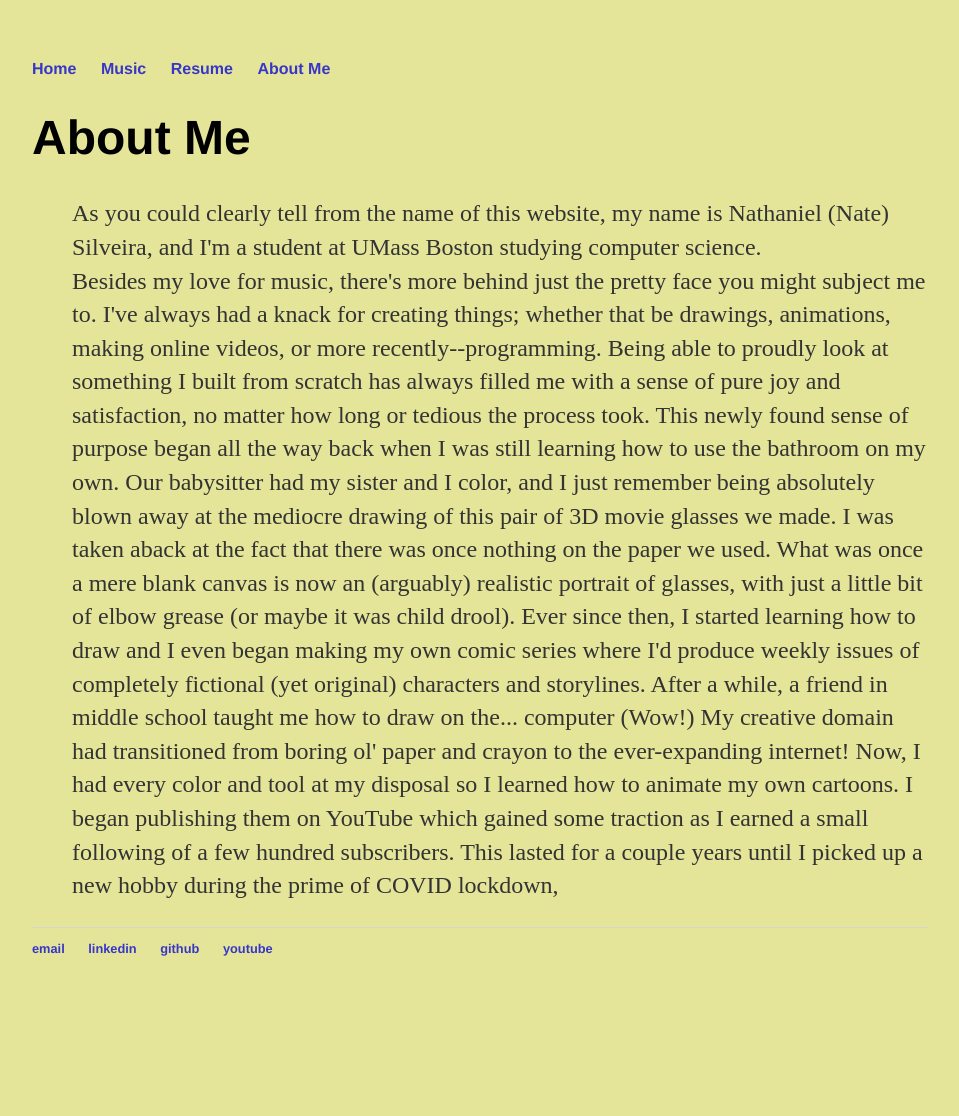
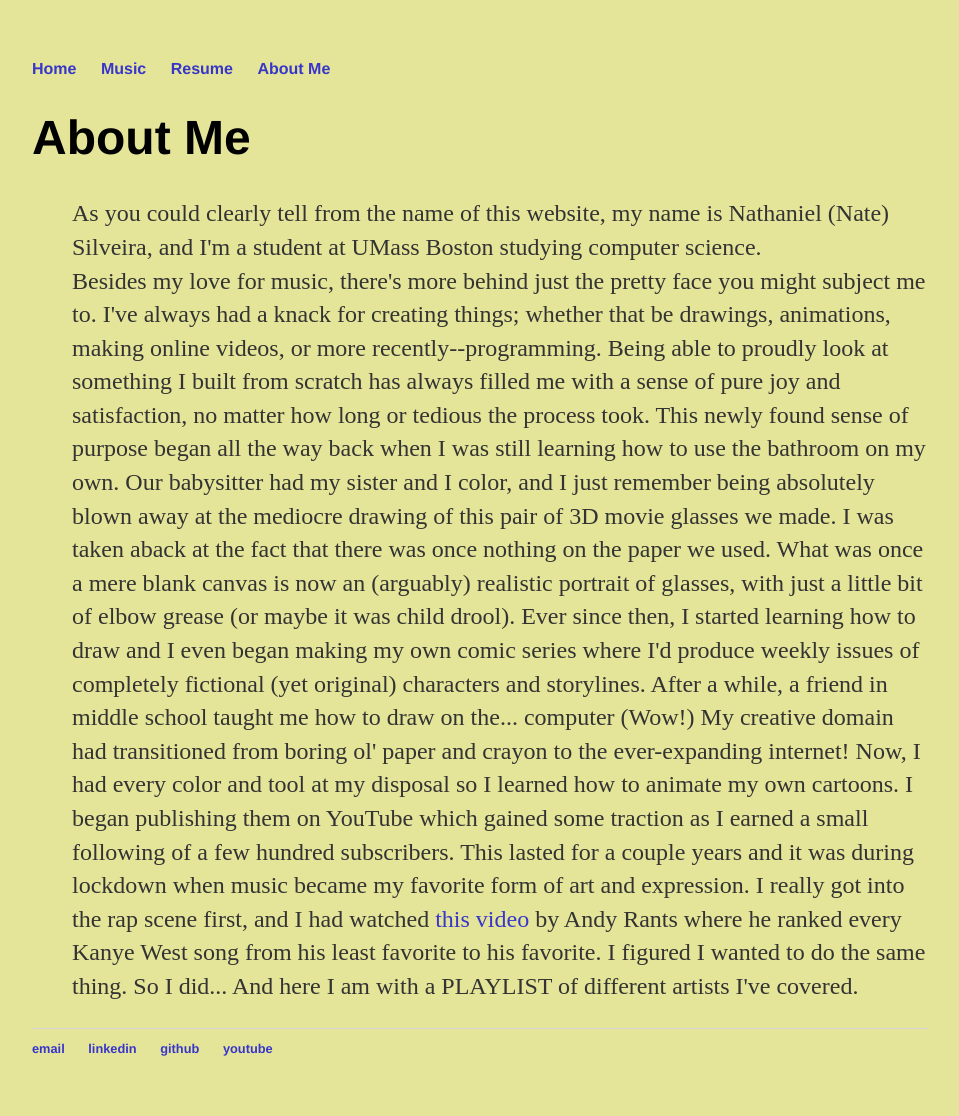
Before and after one commit to n8silveira/n8silveira.github.io, a Jekyll site: the page built from about/index.html, in a window 1280 px wide. Shown: the whole page, without its empty margins (160-1119 px from the left). Built offline with Jekyll 4.4.1, drawn with Linux system fonts in a browser that asks for light colours; before the commit the page ends 1016 px from its top, so only the background shows below that.

Commit message:
Update index.html

```diff
--- a/about/index.html
+++ b/about/index.html
@@ -20,7 +20,10 @@ title: About Me
 			My creative domain had transitioned from boring ol' paper and crayon to the ever-expanding internet! Now,
 			I had every color and tool at my disposal so I learned how to animate my own cartoons. I began publishing
 			them on YouTube which gained some traction as I earned a small following of a few hundred subscribers.
-			This lasted for a couple years until I picked up a new hobby during the prime of COVID lockdown,
+			This lasted for a couple years and it was during lockdown when music became my favorite form of art and expression.
+			I really got into the rap scene first, and I had watched <a href="https://youtu.be/U0VwxiLiHk8?si=UluhRf3jU006QonS" target ="_blank">this video</a>
+			by Andy Rants where he ranked every Kanye West song from his least favorite to his favorite. I figured I wanted
+			to do the same thing. So I did... And here I am with a PLAYLIST of different artists I've covered.
 		</p>
 
 	</ul>
```
